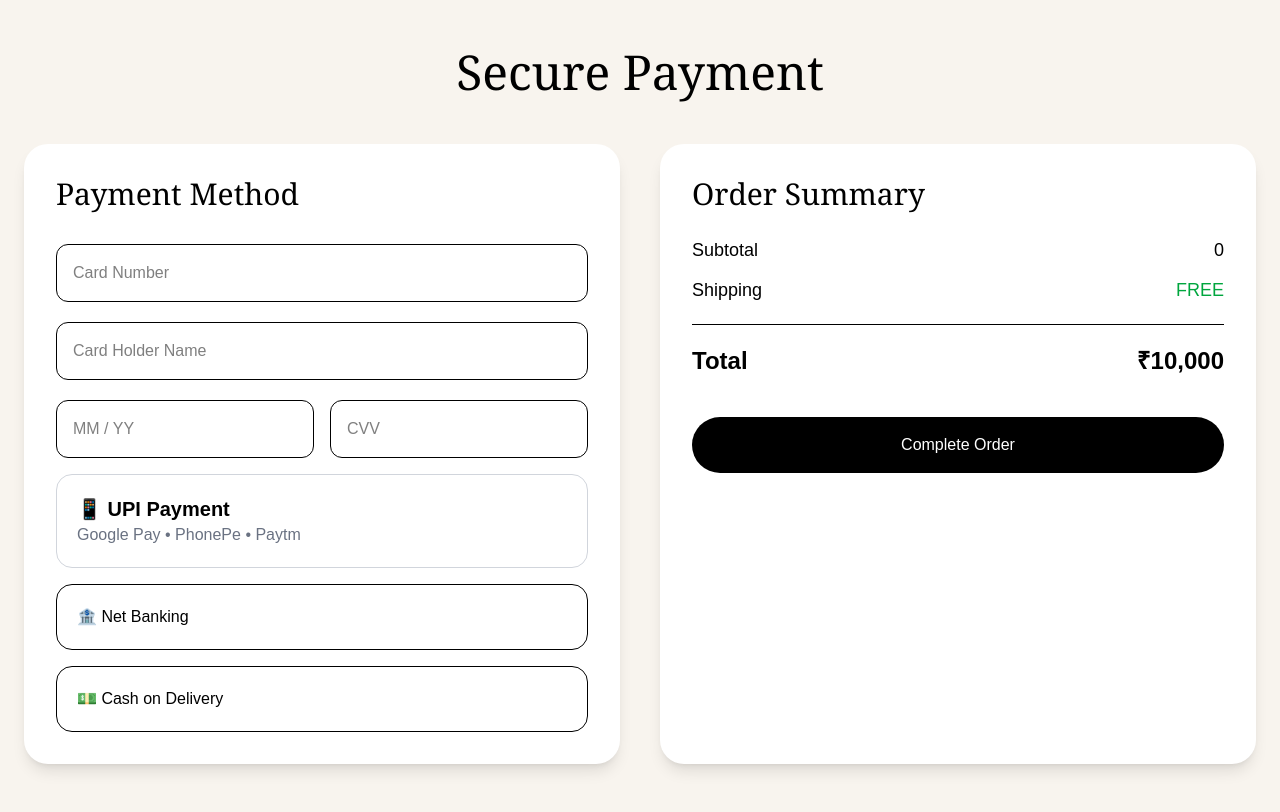
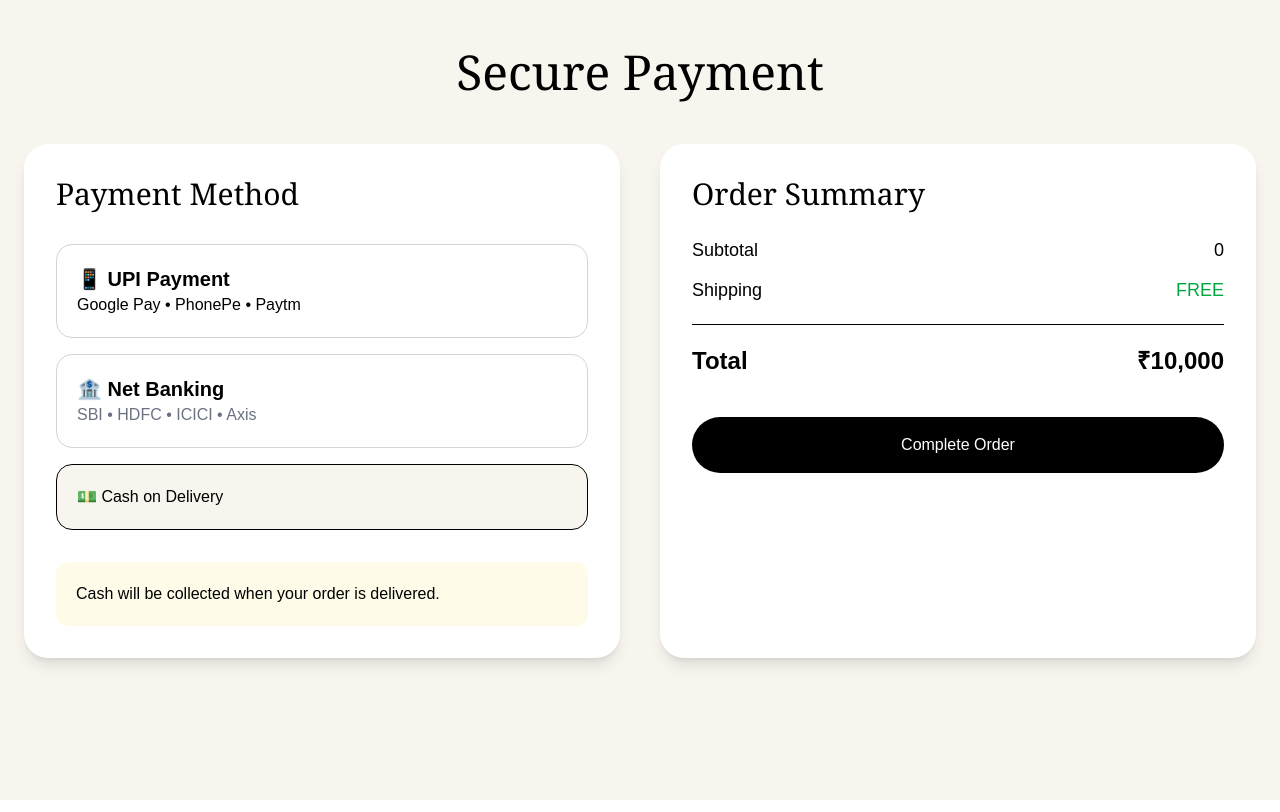
Before and after one commit to hudhafathima081-cell/Elane, a Next.js app: page /payment in a window 1280 px wide. Both pictures are taken after a click on the element "💵 Cash on Delivery". Built offline with nearby package versions, Linux system fonts and the light colour scheme.

Commit message:
updated netbanking

```diff
--- a/app/payment/page.tsx
+++ b/app/payment/page.tsx
@@ -83,19 +83,75 @@ export default function PaymentPage() {
     📱 UPI Payment
   </h3>
 
-  <p className="text-gray-500">
+
+  <p className="text-black">
     Google Pay • PhonePe • Paytm
   </p>
 </div>
 
-            <div className="border rounded-2xl p-5 cursor-pointer hover:border-black">
-              🏦 Net Banking
-            </div>
+           <div
+  onClick={() => setPaymentMethod("bank")}
+  className={`border rounded-2xl p-5 cursor-pointer transition ${
+    paymentMethod === "bank"
+      ? "border-black bg-[#F8F4EE]"
+      : "border-gray-300"
+  }`}
+>
+  <h3 className="text-xl font-semibold text-black">
+    🏦 Net Banking
+  </h3>
 
-            <div className="border rounded-2xl p-5 cursor-pointer hover:border-black">
-              💵 Cash on Delivery
-            </div>
+  <p className="text-gray-500">
+    SBI • HDFC • ICICI • Axis
+  </p>
+</div>
 
+{paymentMethod === "bank" && (
+
+<div className="mt-5">
+
+  <select className="w-full border rounded-xl p-4 text-black bg-white">
+
+    <option>Select Your Bank</option>
+
+    <option>State Bank of India</option>
+
+    <option>HDFC Bank</option>
+
+    <option>ICICI Bank</option>
+
+    <option>Axis Bank</option>
+
+    <option>Canara Bank</option>
+
+  </select>
+
+</div>
+
+)}
+           <div
+  onClick={() => setPaymentMethod("cod")}
+  className={`border rounded-2xl p-5 cursor-pointer transition ${
+    paymentMethod === "cod"
+      ? "border-black bg-[#F8F4EE]"
+      : "border-gray-300"
+  }`}
+>
+  💵 Cash on Delivery
+</div>
+{paymentMethod === "cod" && (
+
+<div className="mt-8 p-5 bg-yellow-50 rounded-xl text-black">
+
+  <p className="text-black">
+
+    Cash will be collected when your order is delivered.
+
+  </p>
+
+</div>
+
+)}
           </div>
 
         </div>
```
